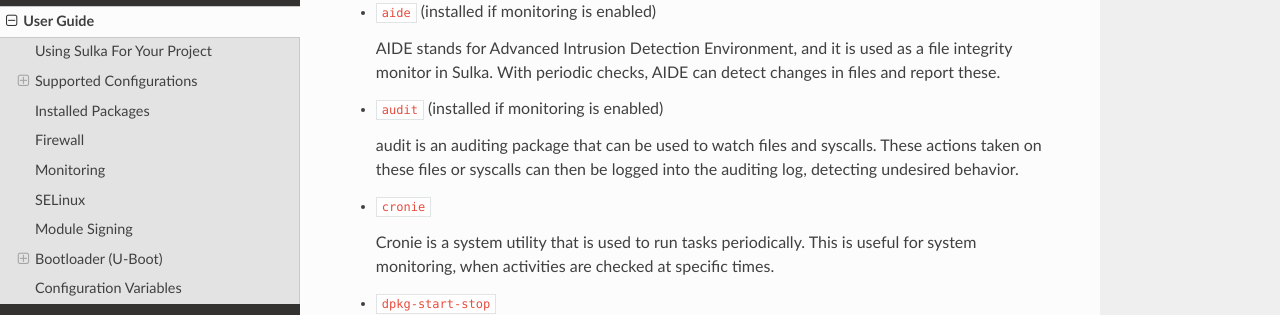
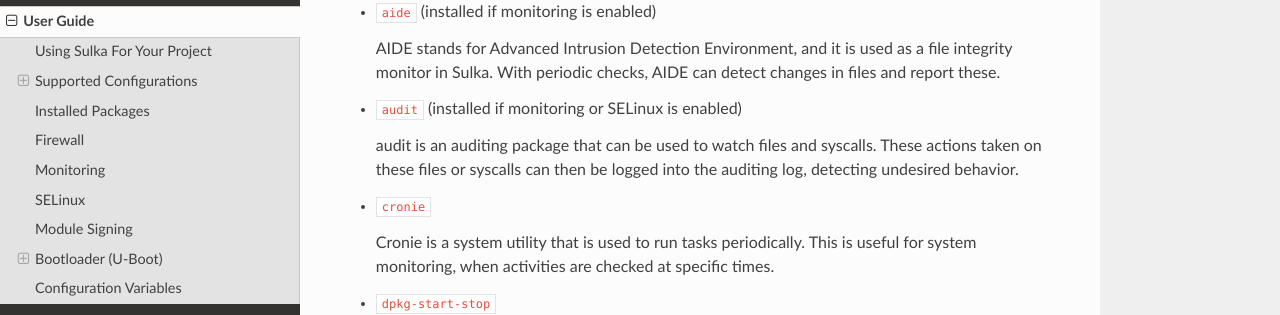
Before and after one commit to AltidSec/sulka-docs, a Sphinx documentation site: the page built from source/user-guide.rst, in a window 1280 px wide and 900 px high, scrolled down 1111 px. Shown: the part 159-474 px from the top of the window. Built offline with Sphinx 7.4.7 and the Read the Docs theme 3.1.0, drawn with Linux system fonts in a browser that asks for light colours.

Commit message:
user-guide: Mention audit gets installed with SELinux

```diff
--- a/source/user-guide.rst
+++ b/source/user-guide.rst
@@ -48,7 +48,7 @@
 
   AIDE stands for Advanced Intrusion Detection Environment, and it is used as a file integrity monitor in Sulka. With periodic checks, AIDE can detect changes in files and report these.
 
-* ``audit`` (installed if monitoring is enabled)
+* ``audit`` (installed if monitoring or SELinux is enabled)
 
   audit is an auditing package that can be used to watch files and syscalls. These actions taken on these files or syscalls can then be logged into the auditing log, detecting undesired behavior.
 
```
